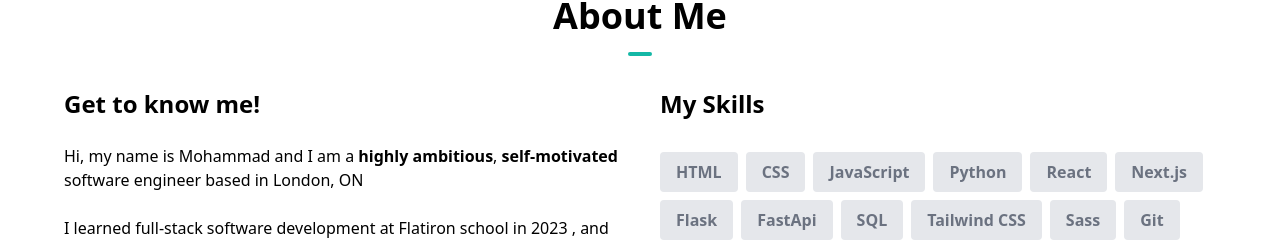
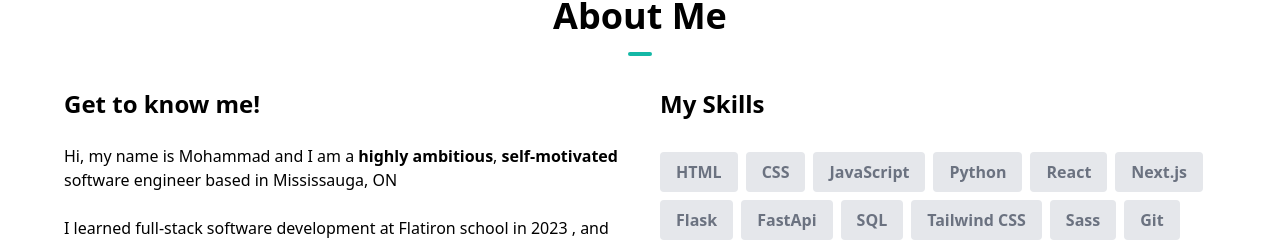
Before and after one commit to elprince-dev/portfolio-nextjs, a Next.js app: page / in a window 1280 px wide. Shown: the part 934-1176 px from the top of the page. Built offline with nearby package versions, Linux system fonts and the light colour scheme.

Commit message:
Changes my current location

```diff
--- a/src/components/AboutSection.jsx
+++ b/src/components/AboutSection.jsx
@@ -36,7 +36,7 @@ const AboutSection = () => {
               Hi, my name is Mohammad and I am a{" "}
               <span className="font-bold"> highly ambitious</span>,{" "}
               <span className="font-bold">self-motivated</span> {""} software
-              engineer based in London, ON
+              engineer based in Mississauga, ON
             </p>
             <br />
             <p>
```
Also changed, not shown: 1 other file (tests, documents, lock files or other folders).
